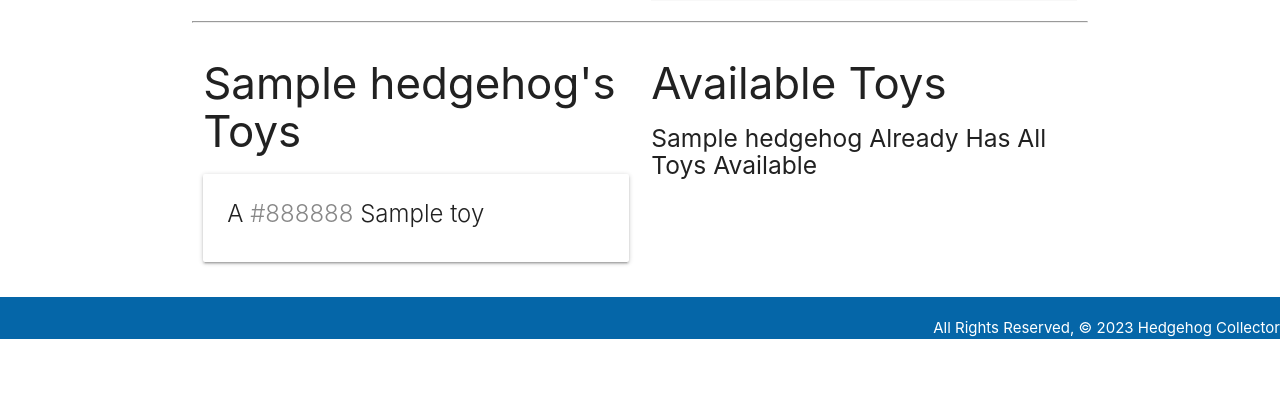
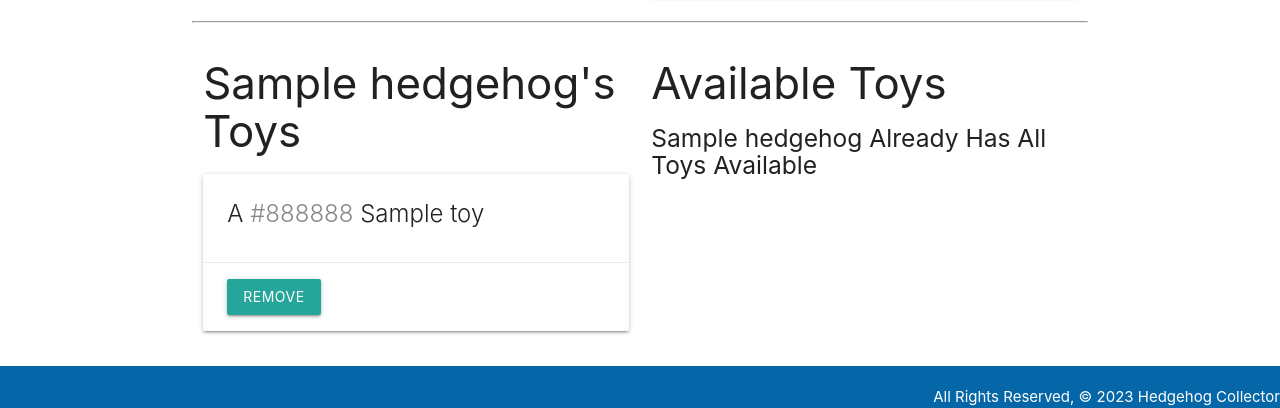
Before and after one commit to Arjybltrn/hedgehogcollector, a Django app: page /hedgehogs/1/ in a window 1280 px wide. Shown: the part 646-1054 px from the top of the page. Before the commit the page ends 985 px from the top, so only its background shows below. Run offline with Django 4.2, Linux system fonts and the light colour scheme; tables that the repository leaves empty hold one stand-in row (values such as "Sample post"); some web fonts are replaced.

Commit message:
creates remove_toy fn for toy model

```diff
--- a/main_app/templates/hedgehogs/detail.html
+++ b/main_app/templates/hedgehogs/detail.html
@@ -69,6 +69,13 @@
           A <span style="color: {{ toy.color }}">{{ toy.color }}</span> {{ toy.name }}
         </span>
       </div>
+
+      <div class="card-action">
+        <form action="{% url 'remove_toy' hedgehog.id toy.id %}" method="post">
+          {% csrf_token %}
+          <button type="submit" class="btn">Remove</button>
+        </form>
+      </div>
     </div>
     {% endfor %} {% else %}
     <h5>No Toys :( </h5>
--- a/main_app/urls.py
+++ b/main_app/urls.py
@@ -11,6 +11,7 @@ urlpatterns = [
     path('hedgehogs/<int:pk>/delete/', views.HedgehogDelete.as_view(), name='hedgehogs_delete'), # delete
     path('hedgehogs/<int:hedgehog_id>/add_feeding/', views.add_feeding, name='add_feeding'), #add feeding path
     path('hedgehogs/<int:hedgehog_id>/assoc_toy/<int:toy_id>/', views.assoc_toy, name='assoc_toy'), # associate a toy with a hedgehog (M:M)
+    path('hedgehogs/<int:hedgehog_id>/remove_toy/<int:toy_id>/', views.remove_toy, name='remove_toy'), #remove a toy from a hedgehog(m:m)
     path('toys/create/', views.ToyCreate.as_view(), name='toys_create'), #toy_form
     path('toys/', views.ToysIndex.as_view(), name='toys_index'), #toy_list
     path('toys/<int:pk>/', views.ToysDetail.as_view(), name='toys_detail'), #toy_detail
--- a/main_app/views.py
+++ b/main_app/views.py
@@ -40,6 +40,11 @@ def assoc_toy(request, hedgehog_id, toy_id):
   Hedgehog.objects.get(id=hedgehog_id).toys.add(toy_id)
   return redirect('detail', hedgehog_id=hedgehog_id)
 
+def remove_toy(request, hedgehog_id, toy_id):
+  Hedgehog.objects.get(id=hedgehog_id).toys.remove(toy_id)
+  return redirect('detail', hedgehog_id=hedgehog_id)
+
+
 
 class HedgehogCreate(CreateView):
   model = Hedgehog
```
